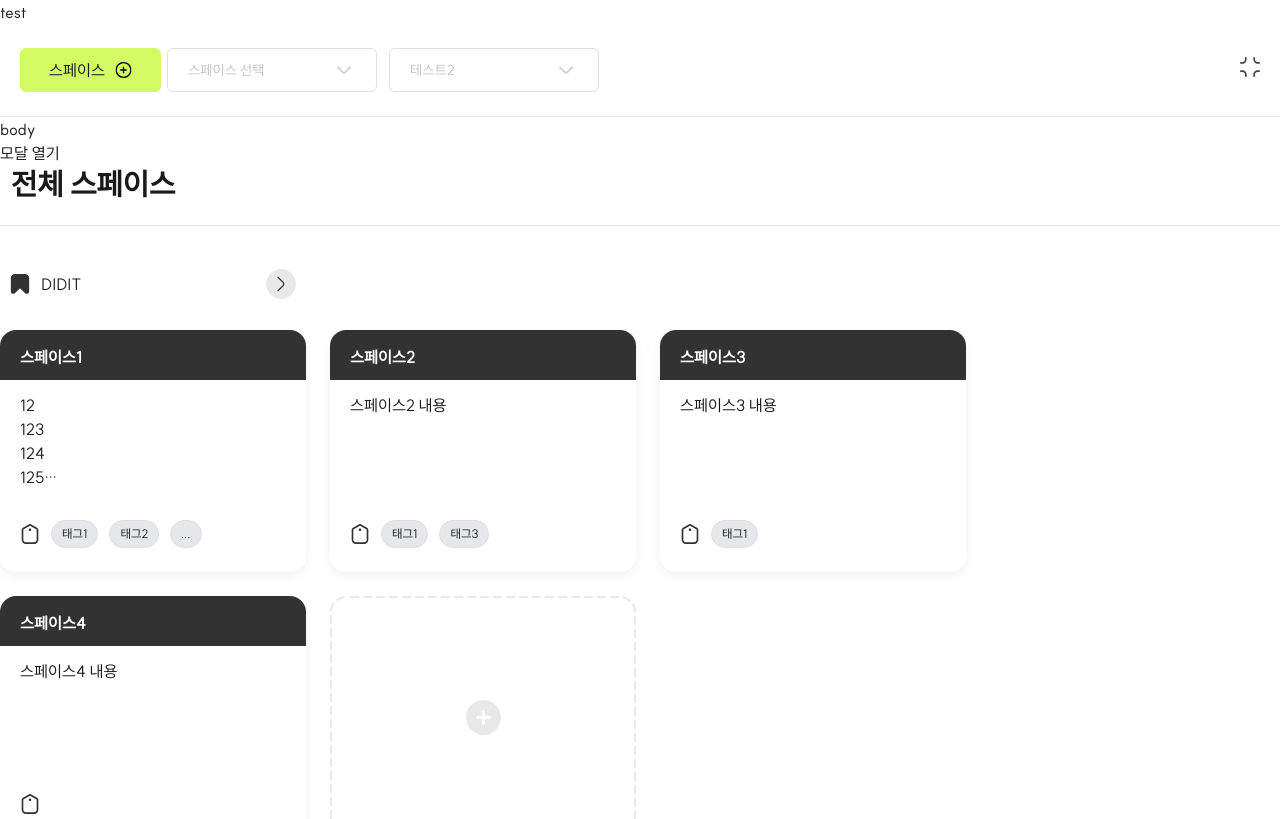
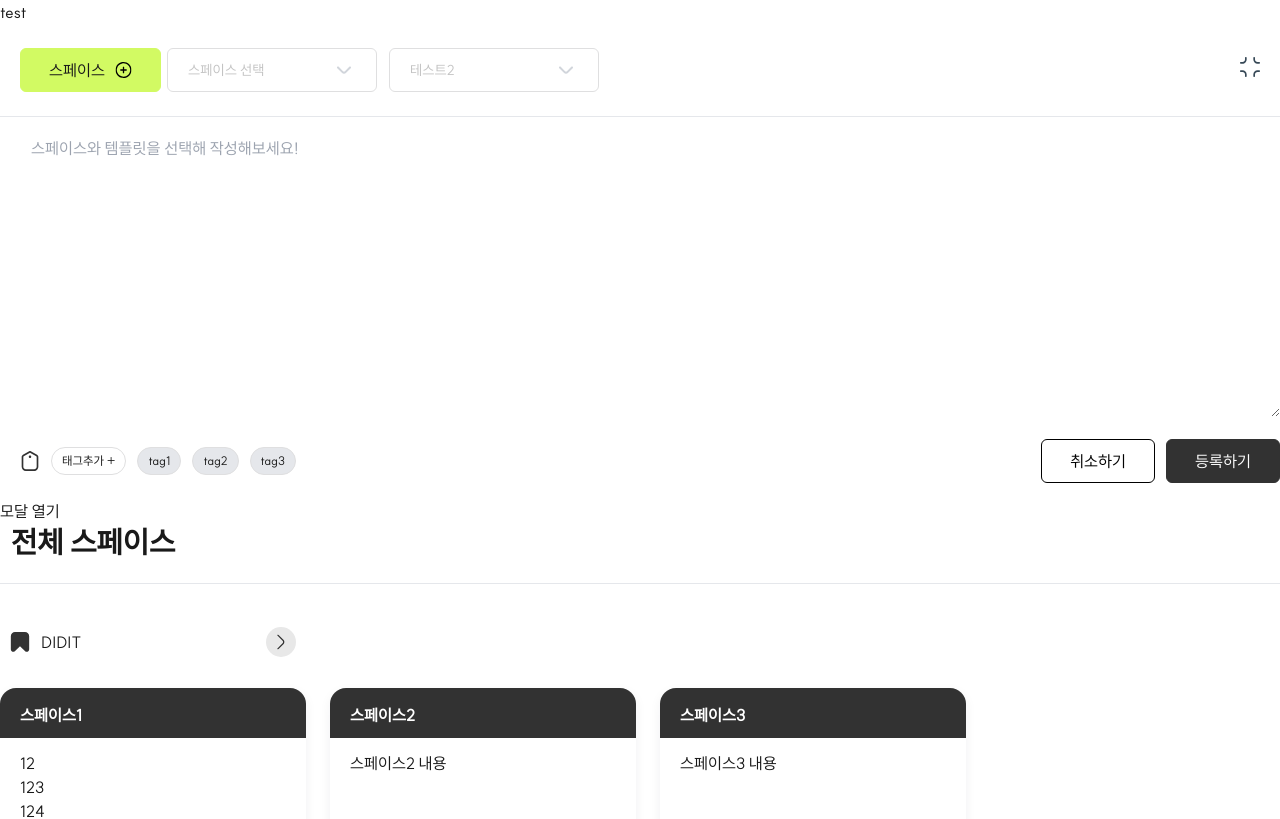
Before and after one commit to muzi55/didit, a Next.js app: page / in a window 1280 px wide. Shown: the top 819 px of the page. Built offline with nearby package versions, Linux system fonts and the light colour scheme.

Commit message:
component: WriteForm에 태그 리스트 및 텍스트 영역 추가

```diff
--- a/src/app/_components/write/WriteForm.tsx
+++ b/src/app/_components/write/WriteForm.tsx
@@ -3,12 +3,27 @@ import React, { useState } from "react";
 import { icons } from "@/shared/libs/common/icons";
 
 import Button from "../common/Button";
+import { DailyCardTagList } from "../common/card/DailyCardTagList";
 import SelectBox from "../common/selectbox/SelectBox";
 import SelectBoxInfo from "../common/selectbox/SelectBoxInfo";
 import SelectBoxItem from "../common/selectbox/SelectBoxItem";
 import SelectBoxList from "../common/selectbox/SelectBoxList";
 
-export default function WriteForm() {
+const tagList = [
+	{
+		label: "tag1",
+		onClick: () => {},
+	},
+	{
+		label: "tag2",
+		onClick: () => {},
+	},
+	{
+		label: "tag3",
+		onClick: () => {},
+	},
+];
+export default function WriteForm({}) {
 	interface SelectState {
 		spaceState: boolean;
 		templateState: boolean;
@@ -74,7 +89,27 @@ export default function WriteForm() {
 					<button>{icons.closeUp}</button>
 				</div>
 			</div>
-			<div>body</div>
+			<div className="relative">
+				<textarea
+					className="placeholder:text-h5 w-full min-h-[300px] px-[31px] py-[19px]"
+					name="createWrite"
+					id="createWrite"
+					placeholder="스페이스와 템플릿을 선택해 작성해보세요!"
+				></textarea>
+			</div>
+			<div className="flex justify-between items-center">
+				<div className="pt-[24px]">
+					<DailyCardTagList listItem={tagList} />
+				</div>
+				<div className="flex gap-[11px]">
+					<Button color={"white"} onClick={() => {}}>
+						취소하기
+					</Button>
+					<Button color={"secondary"} onClick={() => {}}>
+						등록하기
+					</Button>
+				</div>
+			</div>
 		</div>
 	);
 }
```
